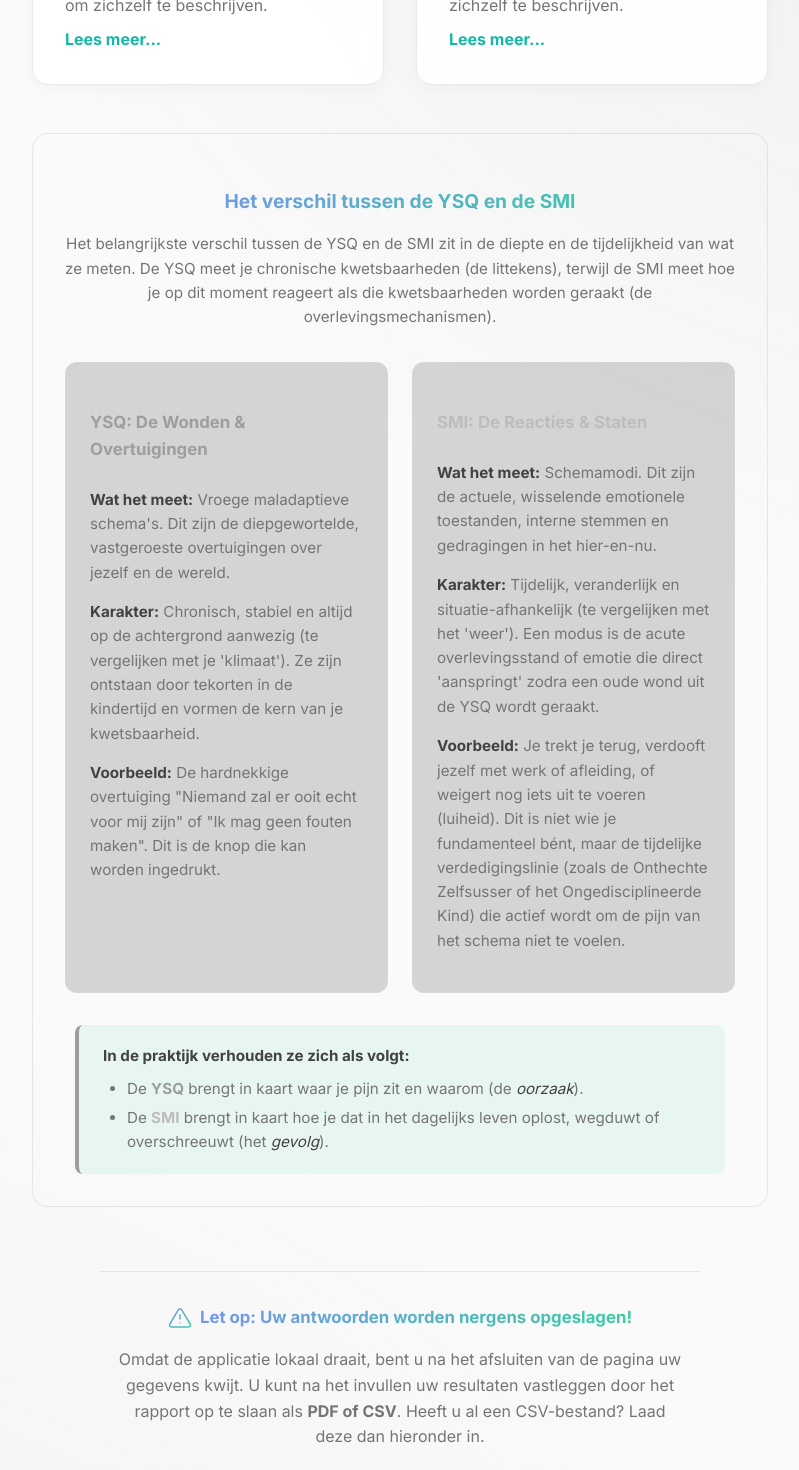
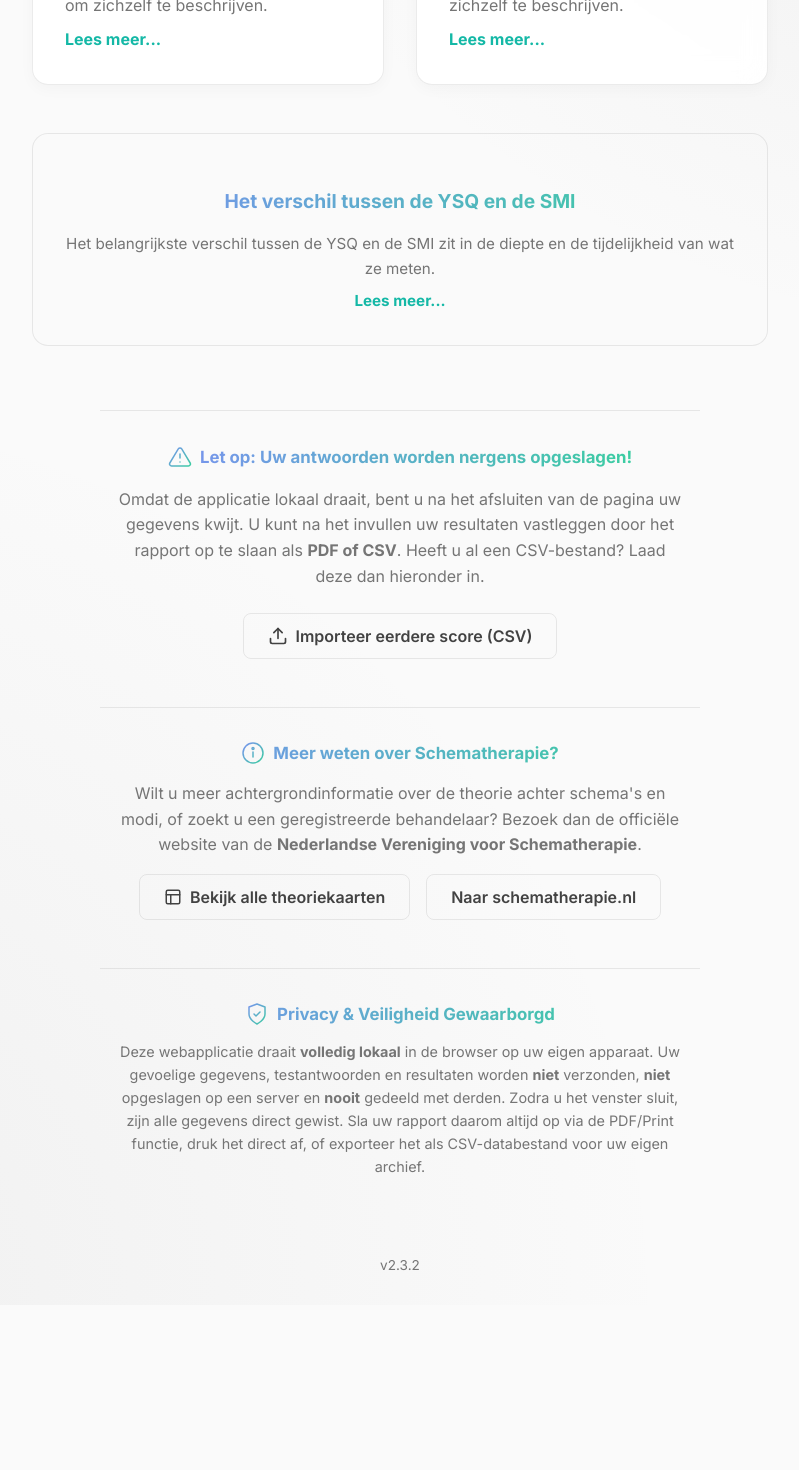
Before and after one commit to radder1972/STA, a React (Vite) app: page / in a window 1280 px wide. Shown: the part 560-2030 px from the top of the page, without its empty margins (240-1039 px from the left). After the commit the page ends 1865 px from the top, so only its background shows below. Built offline with nearby package versions, Linux system fonts and the light colour scheme.

Commit message:
Shorten explanation block with toggle and adjust colors

```diff
--- a/package.json
+++ b/package.json
@@ -1,7 +1,7 @@
 {
   "name": "schema-therapy-app",
   "private": true,
-  "version": "2.3.1",
+  "version": "2.3.2",
   "type": "module",
   "scripts": {
     "dev": "vite",
--- a/src/App.jsx
+++ b/src/App.jsx
@@ -126,7 +126,7 @@ function App() {
 
       {currentView !== 'questionnaire' && currentView !== 'basisbehoeften' && currentView !== 'modicategorieen' && currentView !== 'kaartenoverzicht' && (
         <div style={{ textAlign: 'center', marginTop: '3rem', color: 'var(--text-muted)', fontSize: '0.85rem' }}>
-          v2.3.1
+          v2.3.2
         </div>
       )}
     </div>
--- a/src/components/Home.jsx
+++ b/src/components/Home.jsx
@@ -5,6 +5,7 @@ export default function Home({ onStart, completedTests, onViewResults, onImport,
   const fileInputRef = useRef(null)
   const [ysqExpanded, setYsqExpanded] = useState(false);
   const [smiExpanded, setSmiExpanded] = useState(false);
+  const [theoryExpanded, setTheoryExpanded] = useState(false);
 
   const isYsqDone = !!completedTests.ysq;
   const isSmiDone = !!completedTests.smi;
@@ -143,18 +144,25 @@ export default function Home({ onStart, completedTests, onViewResults, onImport,
 
       <div style={{ color: 'var(--text-muted)', padding: '2rem', background: 'var(--glass-bg, rgba(255, 255, 255, 0.05))', borderRadius: '16px', border: '1px solid var(--border-color)', textAlign: 'left', lineHeight: '1.6', fontSize: '0.95rem', maxWidth: '900px', margin: '3rem auto 2rem' }}>
         <h3 className="text-gradient" style={{ marginBottom: '1rem', fontSize: '1.2rem', textAlign: 'center' }}>Het verschil tussen de YSQ en de SMI</h3>
+        <p style={{ marginBottom: theoryExpanded ? '1.5rem' : '0', textAlign: 'center', maxWidth: '750px', margin: '0 auto' }}>
+          Het belangrijkste verschil tussen de YSQ en de SMI zit in de diepte en de tijdelijkheid van wat ze meten.
+          {!theoryExpanded && <span onClick={() => setTheoryExpanded(true)} style={{ display: 'block', marginTop: '8px', color: '#14b8a6', cursor: 'pointer', fontWeight: 'bold' }}>Lees meer...</span>}
+        </p>
+
+        {theoryExpanded && (
+          <>
             <p style={{ marginBottom: '1.5rem', textAlign: 'center', maxWidth: '750px', margin: '0 auto 2rem' }}>
-          Het belangrijkste verschil tussen de YSQ en de SMI zit in de diepte en de tijdelijkheid van wat ze meten. De YSQ meet je chronische kwetsbaarheden (de littekens), terwijl de SMI meet hoe je op dit moment reageert als die kwetsbaarheden worden geraakt (de overlevingsmechanismen).
+              De YSQ meet je chronische kwetsbaarheden (de littekens), terwijl de SMI meet hoe je op dit moment reageert als die kwetsbaarheden worden geraakt (de overlevingsmechanismen).
             </p>
 
             <div style={{ display: 'grid', gridTemplateColumns: 'repeat(auto-fit, minmax(300px, 1fr))', gap: '1.5rem', marginBottom: '2rem' }}>
-          <div style={{ padding: '1.5rem', background: 'rgba(0,0,0,0.15)', borderRadius: '12px', border: '1px solid rgba(255,255,255,0.02)' }}>
+              <div style={{ padding: '1.5rem', background: 'rgba(20, 184, 166, 0.05)', borderRadius: '12px', border: '1px solid rgba(20, 184, 166, 0.1)' }}>
                 <h4 style={{ color: 'var(--primary)', marginBottom: '1rem', fontSize: '1.05rem', borderBottom: '1px solid rgba(255,255,255,0.05)', paddingBottom: '0.5rem' }}>YSQ: De Wonden & Overtuigingen</h4>
                 <p style={{ marginBottom: '0.8rem' }}><strong style={{ color: 'var(--text-main)' }}>Wat het meet:</strong> Vroege maladaptieve schema's. Dit zijn de diepgewortelde, vastgeroeste overtuigingen over jezelf en de wereld.</p>
                 <p style={{ marginBottom: '0.8rem' }}><strong style={{ color: 'var(--text-main)' }}>Karakter:</strong> Chronisch, stabiel en altijd op de achtergrond aanwezig (te vergelijken met je 'klimaat'). Ze zijn ontstaan door tekorten in de kindertijd en vormen de kern van je kwetsbaarheid.</p>
                 <p><strong style={{ color: 'var(--text-main)' }}>Voorbeeld:</strong> De hardnekkige overtuiging "Niemand zal er ooit echt voor mij zijn" of "Ik mag geen fouten maken". Dit is de knop die kan worden ingedrukt.</p>
               </div>
-          <div style={{ padding: '1.5rem', background: 'rgba(0,0,0,0.15)', borderRadius: '12px', border: '1px solid rgba(255,255,255,0.02)' }}>
+              <div style={{ padding: '1.5rem', background: 'rgba(20, 184, 166, 0.05)', borderRadius: '12px', border: '1px solid rgba(20, 184, 166, 0.1)' }}>
                 <h4 style={{ color: 'var(--accent)', marginBottom: '1rem', fontSize: '1.05rem', borderBottom: '1px solid rgba(255,255,255,0.05)', paddingBottom: '0.5rem' }}>SMI: De Reacties & Staten</h4>
                 <p style={{ marginBottom: '0.8rem' }}><strong style={{ color: 'var(--text-main)' }}>Wat het meet:</strong> Schemamodi. Dit zijn de actuele, wisselende emotionele toestanden, interne stemmen en gedragingen in het hier-en-nu.</p>
                 <p style={{ marginBottom: '0.8rem' }}><strong style={{ color: 'var(--text-main)' }}>Karakter:</strong> Tijdelijk, veranderlijk en situatie-afhankelijk (te vergelijken met het 'weer'). Een modus is de acute overlevingsstand of emotie die direct 'aanspringt' zodra een oude wond uit de YSQ wordt geraakt.</p>
@@ -162,13 +170,19 @@ export default function Home({ onStart, completedTests, onViewResults, onImport,
               </div>
             </div>
 
-        <div style={{ padding: '1.2rem 1.5rem', background: 'rgba(20, 184, 166, 0.08)', borderRadius: '8px', borderLeft: '4px solid var(--primary)', maxWidth: '650px', margin: '0 auto', color: 'var(--text-main)' }}>
+            <div style={{ padding: '1.2rem 1.5rem', background: 'rgba(255, 255, 255, 0.05)', borderRadius: '8px', borderLeft: '4px solid var(--primary)', maxWidth: '650px', margin: '0 auto', color: 'var(--text-main)' }}>
               <p style={{ margin: '0 0 0.5rem 0', fontWeight: 'bold' }}>In de praktijk verhouden ze zich als volgt:</p>
               <ul style={{ margin: '0 0 0 1.5rem', padding: 0, color: 'var(--text-muted)' }}>
                 <li style={{ marginBottom: '0.3rem' }}>De <strong style={{ color: 'var(--primary)' }}>YSQ</strong> brengt in kaart waar je pijn zit en waarom (de <em style={{ color: 'var(--text-main)' }}>oorzaak</em>).</li>
                 <li>De <strong style={{ color: 'var(--accent)' }}>SMI</strong> brengt in kaart hoe je dat in het dagelijks leven oplost, wegduwt of overschreeuwt (het <em style={{ color: 'var(--text-main)' }}>gevolg</em>).</li>
               </ul>
             </div>
+
+            <div style={{ textAlign: 'center', marginTop: '1.5rem' }}>
+              <span onClick={() => setTheoryExpanded(false)} style={{ color: '#14b8a6', cursor: 'pointer', fontWeight: 'bold' }}>Toon minder</span>
+            </div>
+          </>
+        )}
       </div>
 
       {hasAnyResult && (
```
Also changed, not shown: schema-therapie-app-usb-versie.html (+4 -4 lines). Lines whose indentation alone changed are shown as unchanged.
